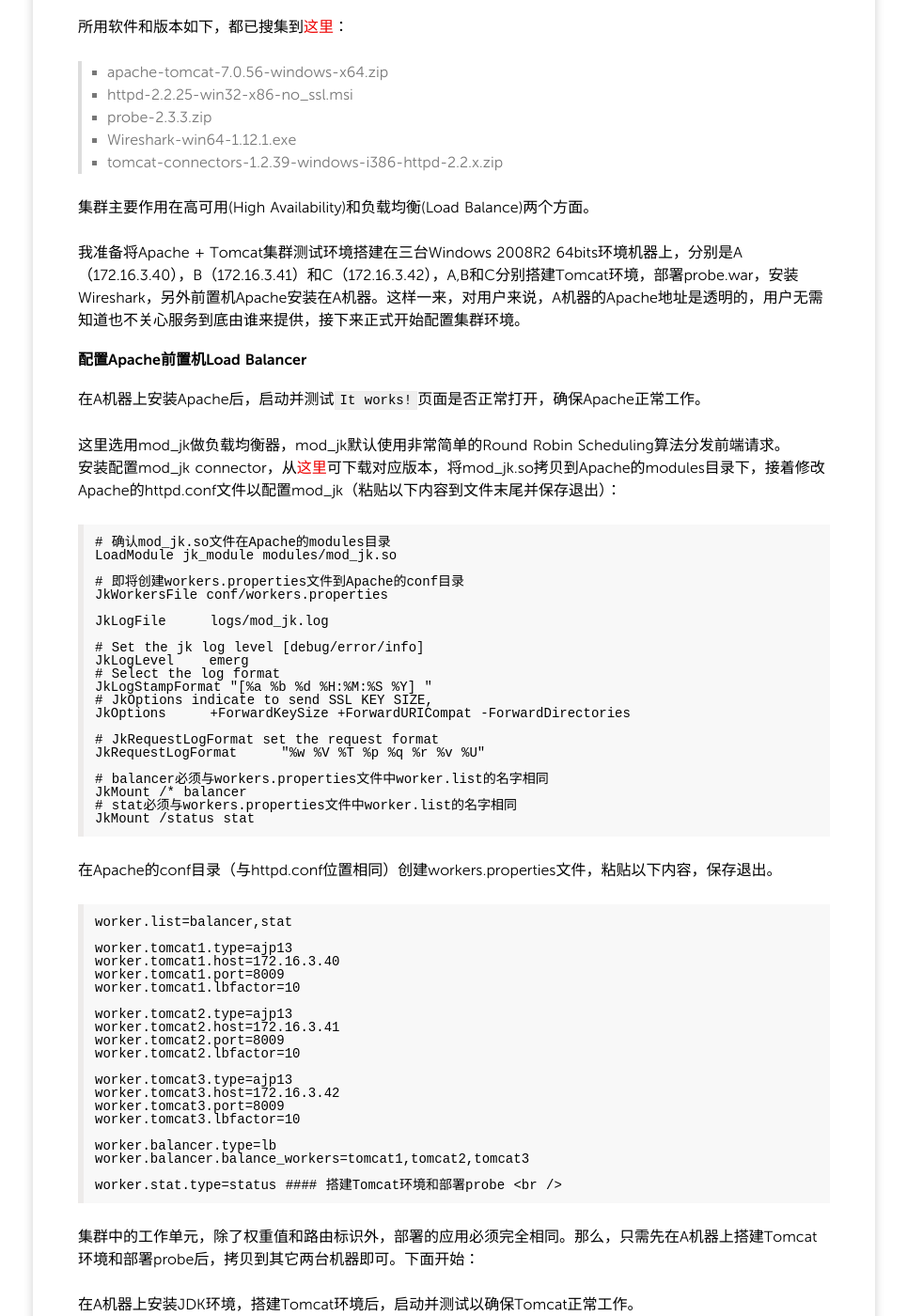
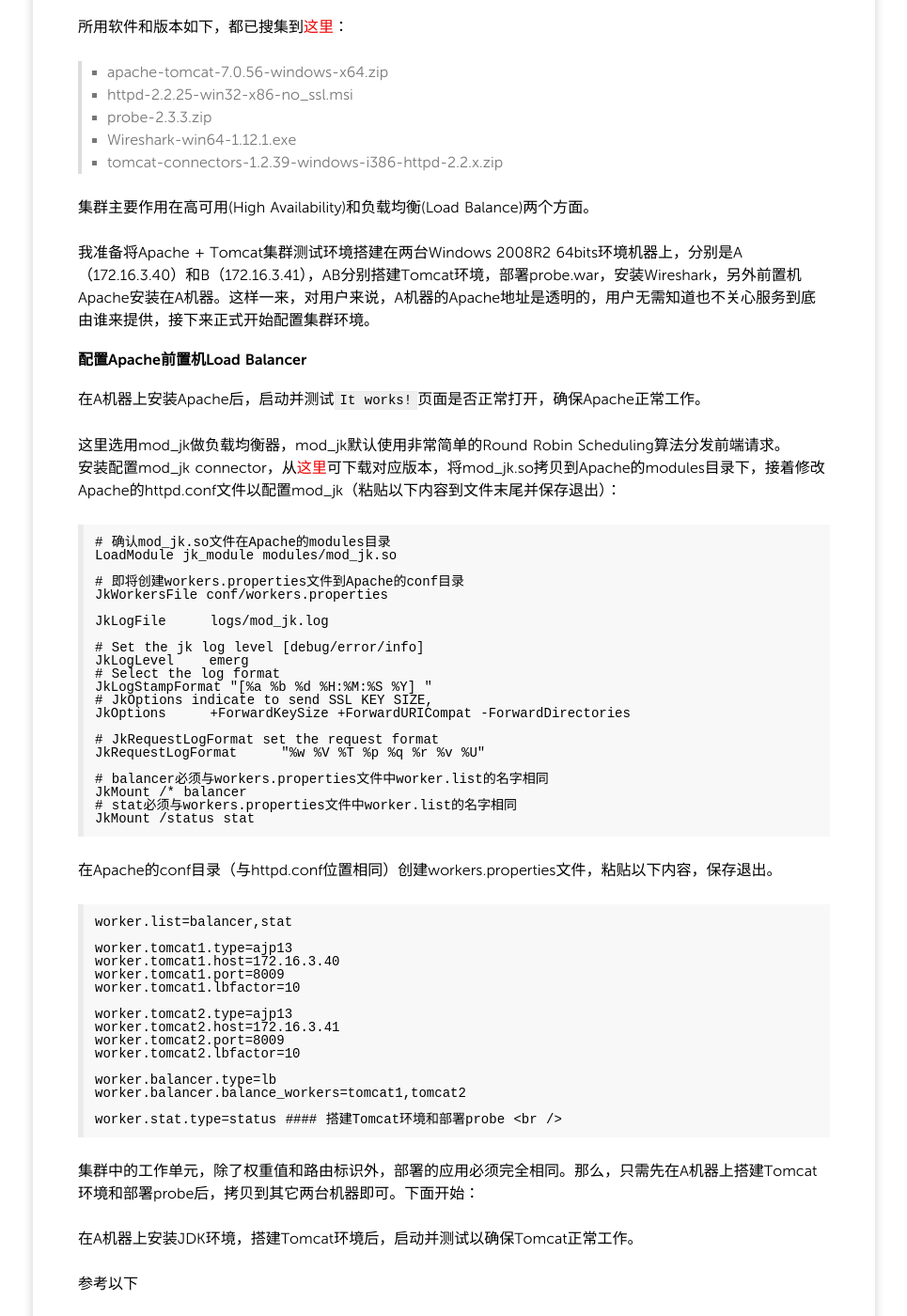
Before and after one commit to yinwer81/yinwer81.github.com, a Jekyll site: the page built from _posts/201410/2014-10-21-setup-config-apache-tomcat-cluster.md, in a window 1280 px wide and 1400 px high, scrolled down 225 px. Shown: the whole window at 94% size, without its empty margins (157-1122 px from the left). Built offline with Jekyll 4.4.1, drawn with Linux system fonts in a browser that asks for light colours; nearby versions of some CDN libraries; Markdown is read by kramdown in place of the engine named in the settings; comment, search, counter and statistics services are not loaded.

Commit message:
refresh contents

```diff
--- a/_posts/201410/2014-10-21-setup-config-apache-tomcat-cluster.md
+++ b/_posts/201410/2014-10-21-setup-config-apache-tomcat-cluster.md
@@ -15,7 +15,7 @@
 
 集群主要作用在高可用(High Availability)和负载均衡(Load Balance)两个方面。
 
-我准备将Apache + Tomcat集群测试环境搭建在三台Windows 2008R2 64bits环境机器上，分别是A（172.16.3.40），B（172.16.3.41）和C（172.16.3.42），A,B和C分别搭建Tomcat环境，部署probe.war，安装Wireshark，另外前置机Apache安装在A机器。这样一来，对用户来说，A机器的Apache地址是透明的，用户无需知道也不关心服务到底由谁来提供，接下来正式开始配置集群环境。
+我准备将Apache + Tomcat集群测试环境搭建在两台Windows 2008R2 64bits环境机器上，分别是A（172.16.3.40）和B（172.16.3.41），AB分别搭建Tomcat环境，部署probe.war，安装Wireshark，另外前置机Apache安装在A机器。这样一来，对用户来说，A机器的Apache地址是透明的，用户无需知道也不关心服务到底由谁来提供，接下来正式开始配置集群环境。
 
 #### 配置Apache前置机Load Balancer
 <br />
@@ -60,13 +60,8 @@
 	worker.tomcat2.port=8009
 	worker.tomcat2.lbfactor=10
 
-	worker.tomcat3.type=ajp13
-	worker.tomcat3.host=172.16.3.42
-	worker.tomcat3.port=8009
-	worker.tomcat3.lbfactor=10
-
 	worker.balancer.type=lb
-	worker.balancer.balance_workers=tomcat1,tomcat2,tomcat3
+	worker.balancer.balance_workers=tomcat1,tomcat2
 
 	worker.stat.type=status
 #### 搭建Tomcat环境和部署probe
```
Also changed, not shown: about/index.md (+1 -1 lines).
